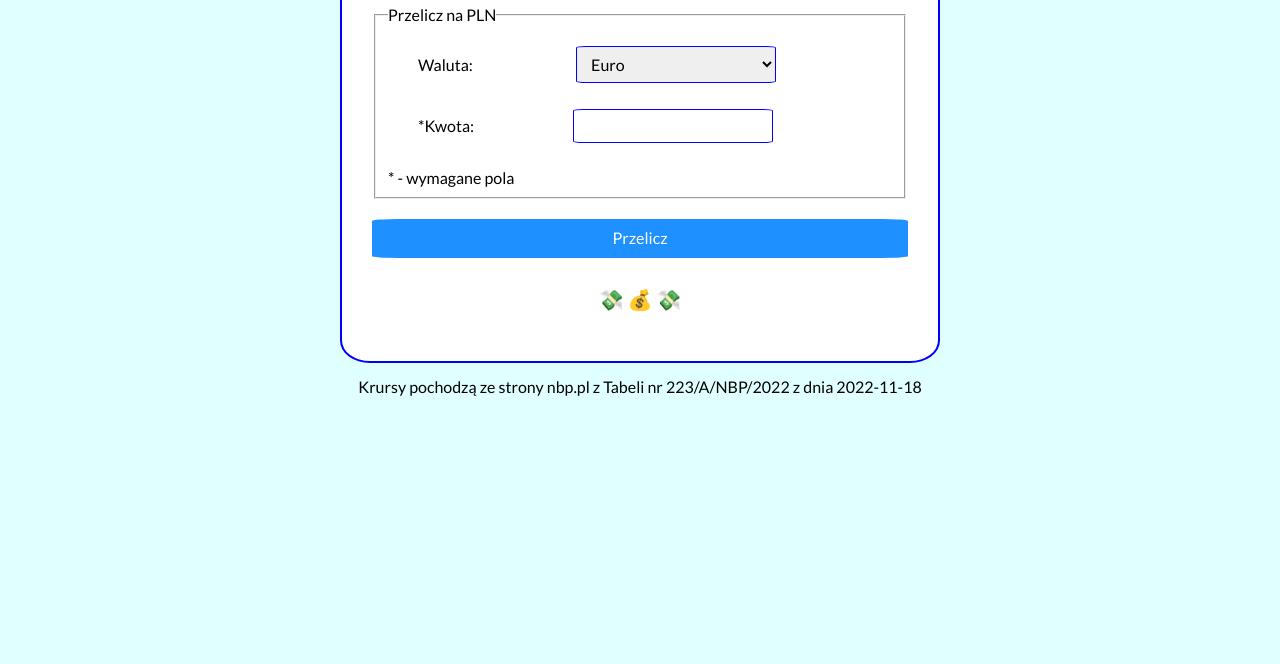
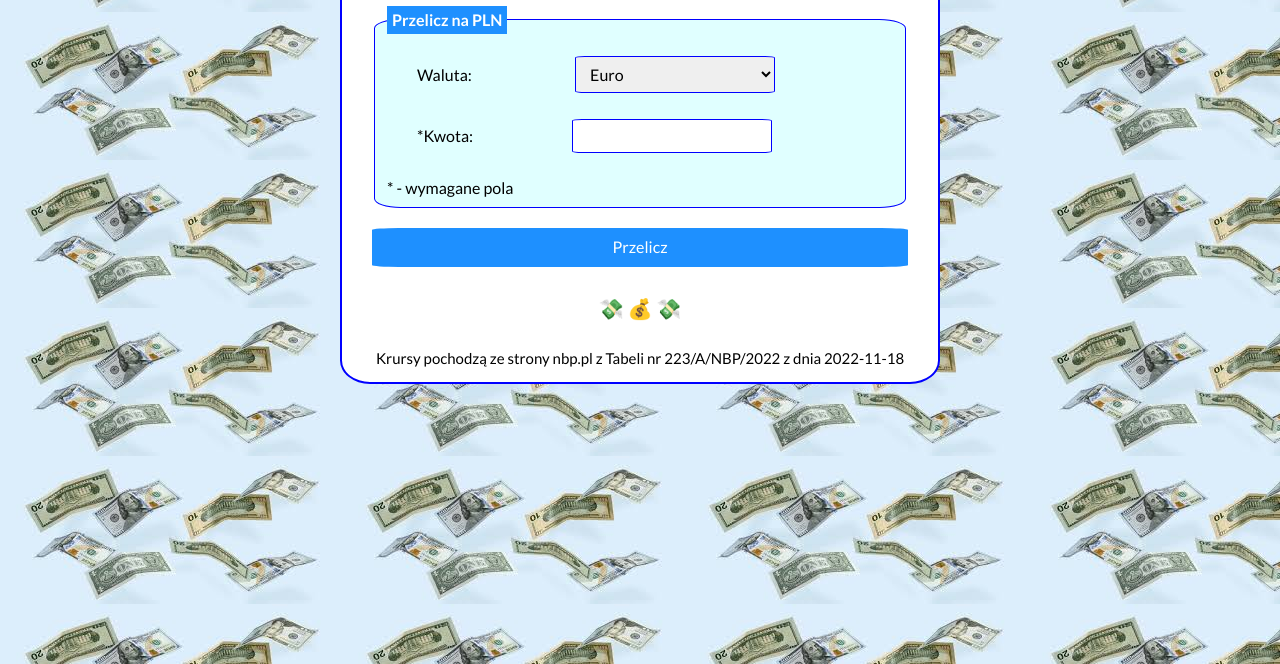
Before and after one commit to kasiami0/currency-converter, a plain HTML site: page index.html in a window 1280 px wide. Shown: the part 136-800 px from the top of the page. Drawn offline with nearby package versions, Linux system fonts and the light colour scheme.

Commit message:
change background

```diff
--- a/css/container.css
+++ b/css/container.css
@@ -4,7 +4,7 @@
     border-radius: 5%;
     margin: 50px auto 15px;
     max-width: 600px;
-    padding: 10px 30px 30px;
+    padding: 10px 30px 10px;
 }
 .container__header {
     color: hsl(210, 100%, 56%);
@@ -15,3 +15,10 @@
     font-weight: bold;
     font-size: 20px;
 }
+
+.container__footer {
+    font-size: 15px;
+    margin-top: 30px;
+    margin-bottom: 5px;
+    text-align: center;
+}
--- a/css/footer.css
+++ /dev/null
@@ -1,5 +0,0 @@
-.footer {
-    margin: auto;
-    max-width: 600px;
-    text-align: center;
-}
--- a/css/form.css
+++ b/css/form.css
@@ -1,9 +1,20 @@
+.form__fieldset {
+    background-color: #e0ffff;
+    border: solid 1px blue;
+    border-radius: 5%;
+}
 .form__label {
     display: inline-block;
     max-width: 150px;
     width: 100%;
     margin-right: 5px;
     margin-left: 30px;
+}
+.form__legend {
+    background-color: dodgerblue;
+    color: white;
+    padding: 5px;;
+    font-weight: bold;
 }
 .form__field {
     border: solid 1px blue;
--- a/css/style.css
+++ b/css/style.css
@@ -5,6 +5,6 @@ html {
     box-sizing: inherit;
 }
 .body {
-    background-color: #e0ffff;
+    background-image: url("../images/background.jpeg");
     font-family: 'Lato', sans-serif;
 }
--- a/index.html
+++ b/index.html
@@ -11,7 +11,6 @@
         crossorigin="anonymous" referrerpolicy="no-referrer" />
     <link rel="stylesheet" href="css/style.css">
     <link rel="stylesheet" href="css/container.css">
-    <link rel="stylesheet" href="css/footer.css">
     <link rel="stylesheet" href="css/form.css">
     <link rel="preconnect" href="https://fonts.googleapis.com">
     <link rel="preconnect" href="https://fonts.gstatic.com" crossorigin>
@@ -40,8 +39,9 @@
             <button class="form__button">Przelicz</button>
         </form>
         <p class="container__result js-result">💸 💰 💸</p>
+        <footer class="container__footer">Krursy pochodzą ze strony nbp.pl z Tabeli nr 223/A/NBP/2022 z dnia 2022-11-18</footer>
     </div>
-    <footer class="footer">Krursy pochodzą ze strony nbp.pl z Tabeli nr 223/A/NBP/2022 z dnia 2022-11-18</footer>
+
 
 </body>
 
```
Also changed, not shown: images/background.jpeg (added), 2 other files.
